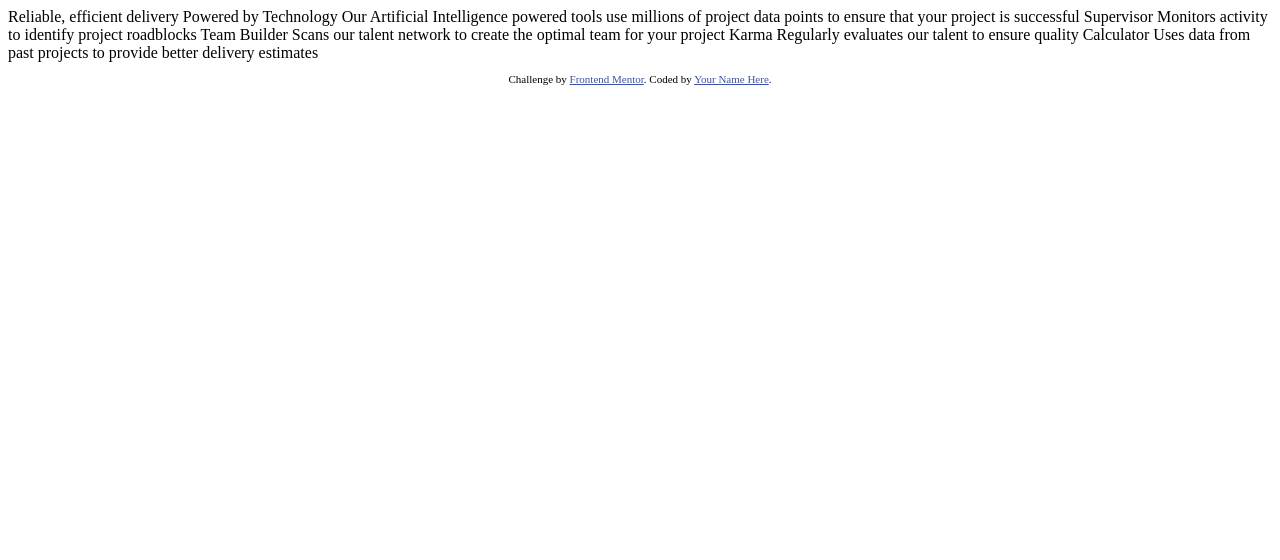
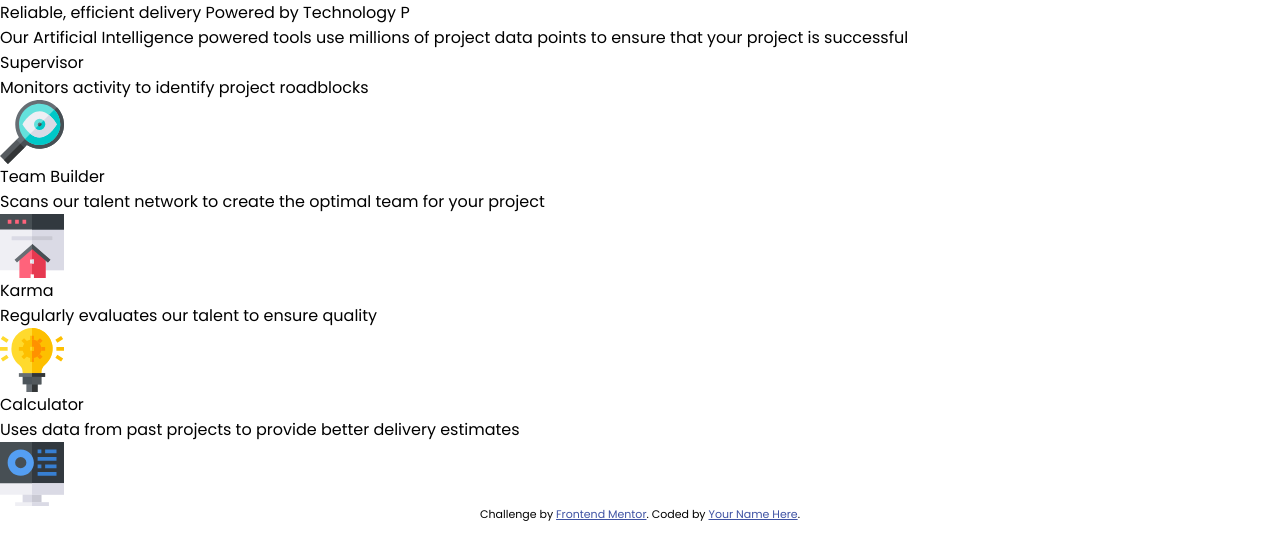
Before and after one commit to dangkhoa1195/four-card-feature-section, a plain HTML site: page index.html in a window 1280 px wide. Drawn offline with Linux system fonts and the light colour scheme.

Commit message:
add html skeleton

```diff
--- /dev/null
+++ b/css/reset.css
@@ -0,0 +1,33 @@
+*,
+*::before,
+*::after {
+  box-sizing: border-box;
+}
+* {
+  margin: 0;
+  padding: 0;
+  font: inherit;
+}
+img,
+picture,
+video,
+canvas,
+svg {
+  display: block;
+  max-width: 100%;
+}
+input,
+button,
+textarea,
+select {
+  outline: none;
+}
+p,
+h1,
+h2,
+h3,
+h4,
+h5,
+h6 {
+  overflow-wrap: break-word;
+}
--- /dev/null
+++ b/css/style.scss
@@ -0,0 +1,4 @@
+@import url('https://fonts.googleapis.com/css2?family=Poppins:wght@200;400;600&display=swap');
+body {
+  font-family: 'Poppins', sans-serif;
+}
--- a/index.html
+++ b/index.html
@@ -1,44 +1,101 @@
 <!DOCTYPE html>
 <html lang="en">
   <head>
-  <meta charset="UTF-8">
-  <meta name="viewport" content="width=device-width, initial-scale=1.0"> <!-- displays site properly based on user's device -->
+    <meta charset="UTF-8" />
+    <meta name="viewport" content="width=device-width, initial-scale=1.0" />
+    <!-- displays site properly based on user's device -->
 
-  <link rel="icon" type="image/png" sizes="32x32" href="./images/favicon-32x32.png">
-
+    <link
+      rel="icon"
+      type="image/png"
+      sizes="32x32"
+      href="./images/favicon-32x32.png"
+    />
+    <link rel="stylesheet" href="./css/reset.css" />
+    <link rel="stylesheet" href="./css/style.css" />
     <title>Frontend Mentor | Four card feature section</title>
 
     <!-- Feel free to remove these styles or customise in your own stylesheet 👍 -->
     <style>
-    .attribution { font-size: 11px; text-align: center; }
-    .attribution a { color: hsl(228, 45%, 44%); }
+      .attribution {
+        font-size: 11px;
+        text-align: center;
+      }
+      .attribution a {
+        color: hsl(228, 45%, 44%);
+      }
     </style>
   </head>
   <body>
-
+    <main id="main">
+      <div class="container">
+        <section class="feature">
+          <h1 class="feature__title">
             Reliable, efficient delivery
-  Powered by Technology
-
-  Our Artificial Intelligence powered tools use millions of project data points
-  to ensure that your project is successful
-
-  Supervisor
+            <span class="txt-highlight">Powered by Technology</span> P
+          </h1>
+          <p class="feature__desc">
+            Our Artificial Intelligence powered tools use millions of project
+            data points to ensure that your project is successful
+          </p>
+          <div class="features__services">
+            <div class="feature__service">
+              <h2 class="feature__service-title">Supervisor</h2>
+              <p class="feature__service-desc">
                 Monitors activity to identify project roadblocks
-
-  Team Builder
-  Scans our talent network to create the optimal team for your project
-
-  Karma
+              </p>
+              <img
+                src="./images/icon-supervisor.svg"
+                alt=""
+                class="feature__service-img"
+              />
+            </div>
+            <div class="feature__service">
+              <h2 class="feature__service-title">Team Builder</h2>
+              <p class="feature__service-desc">
+                Scans our talent network to create the optimal team for your
+                project
+              </p>
+              <img
+                src="./images/icon-team-builder.svg"
+                alt=""
+                class="feature__service-img"
+              />
+            </div>
+            <div class="feature__service">
+              <h2 class="feature__service-title">Karma</h2>
+              <p class="feature__service-desc">
                 Regularly evaluates our talent to ensure quality
-
-  Calculator
-  Uses data from past projects to provide better delivery estimates
-
+              </p>
+              <img
+                src="./images/icon-karma.svg"
+                alt=""
+                class="feature__service-img"
+              />
+            </div>
+            <div class="feature__service">
+              <h2 class="feature__service-title">Calculator</h2>
+              <p class="feature__service-desc">
+                Uses data from past projects to provide better delivery
+                estimates
+              </p>
+              <img
+                src="./images/icon-calculator.svg"
+                alt=""
+                class="feature__service-img"
+              />
+            </div>
+          </div>
+        </section>
+      </div>
+    </main>
 
     <footer>
       <p class="attribution">
-      Challenge by <a href="https://www.frontendmentor.io?ref=challenge" target="_blank">Frontend Mentor</a>.
-      Coded by <a href="#">Your Name Here</a>.
+        Challenge by
+        <a href="https://www.frontendmentor.io?ref=challenge" target="_blank"
+          >Frontend Mentor</a
+        >. Coded by <a href="#">Your Name Here</a>.
       </p>
     </footer>
   </body>
```
Also changed, not shown: css/style.css (added), 1 other file. Lines whose indentation alone changed are shown as unchanged.
